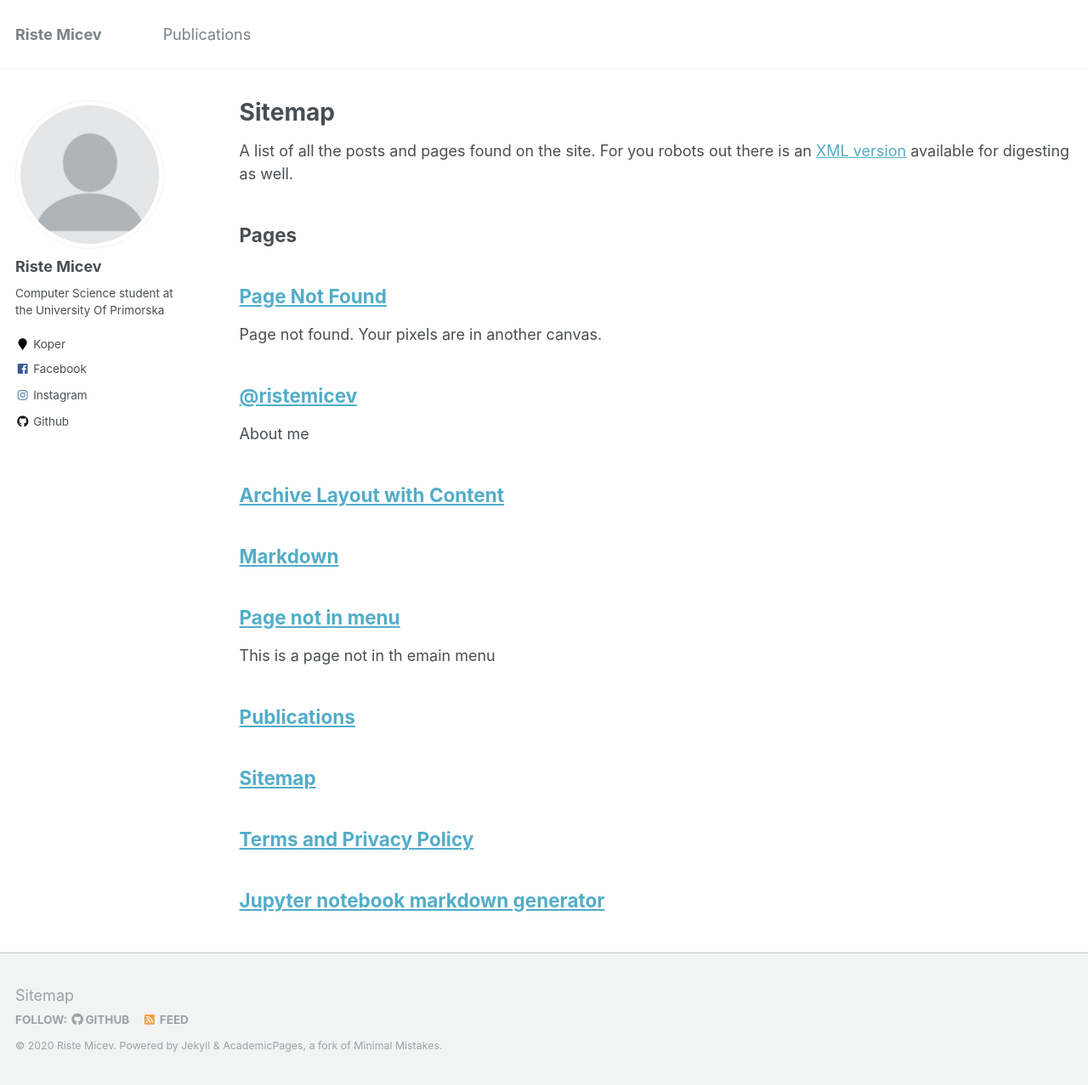
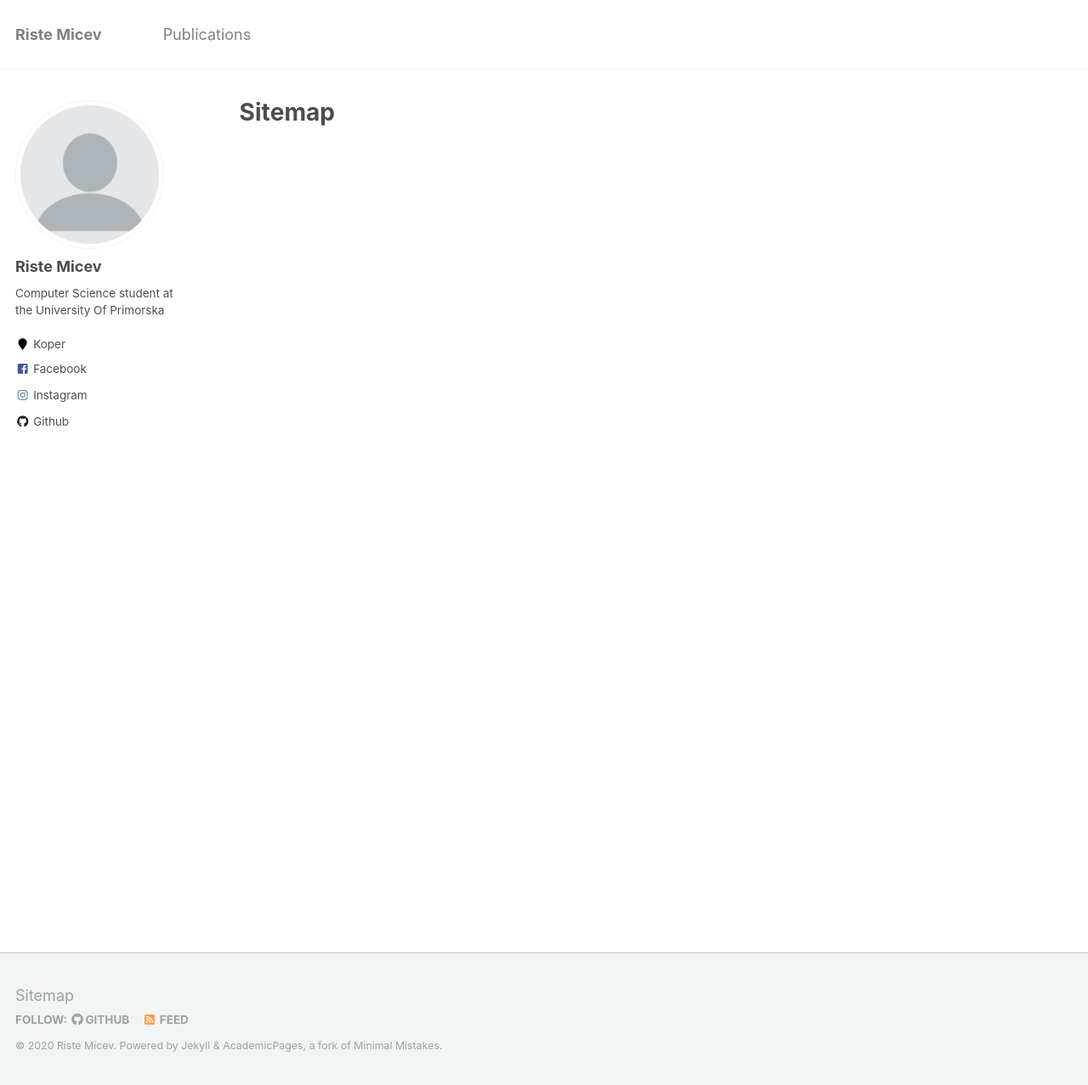
Before and after one commit to coachzer/ristemicev.github.io, a Jekyll site: the page built from _pages/sitemap.md, in a window 1280 px wide and 1277 px high. Shown: the whole window at 85% size. Built offline with Jekyll 4.4.1, drawn with Linux system fonts in a browser that asks for light colours.

Commit message:
personal webpage

```diff
--- a/_pages/sitemap.md
+++ b/_pages/sitemap.md
@@ -4,12 +4,3 @@ title: "Sitemap"
 permalink: /sitemap/
 author_profile: true
 ---
-
-{% include base_path %}
-
-A list of all the posts and pages found on the site. For you robots out there is an [XML version]({{ base_path }}/sitemap.xml) available for digesting as well.
-
-<h2>Pages</h2>
-{% for post in site.pages %}
-  {% include archive-single.html %}
-{% endfor %}
```
